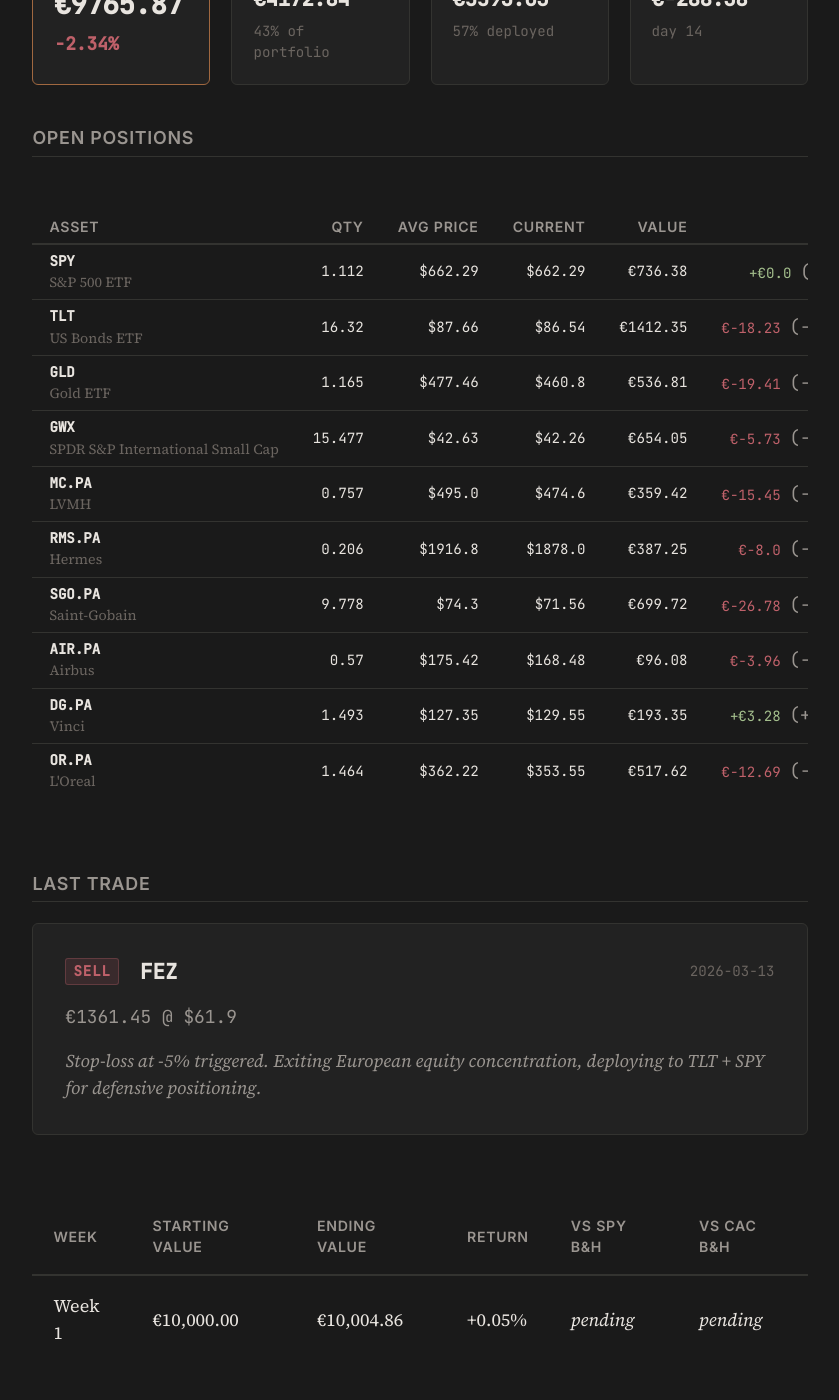
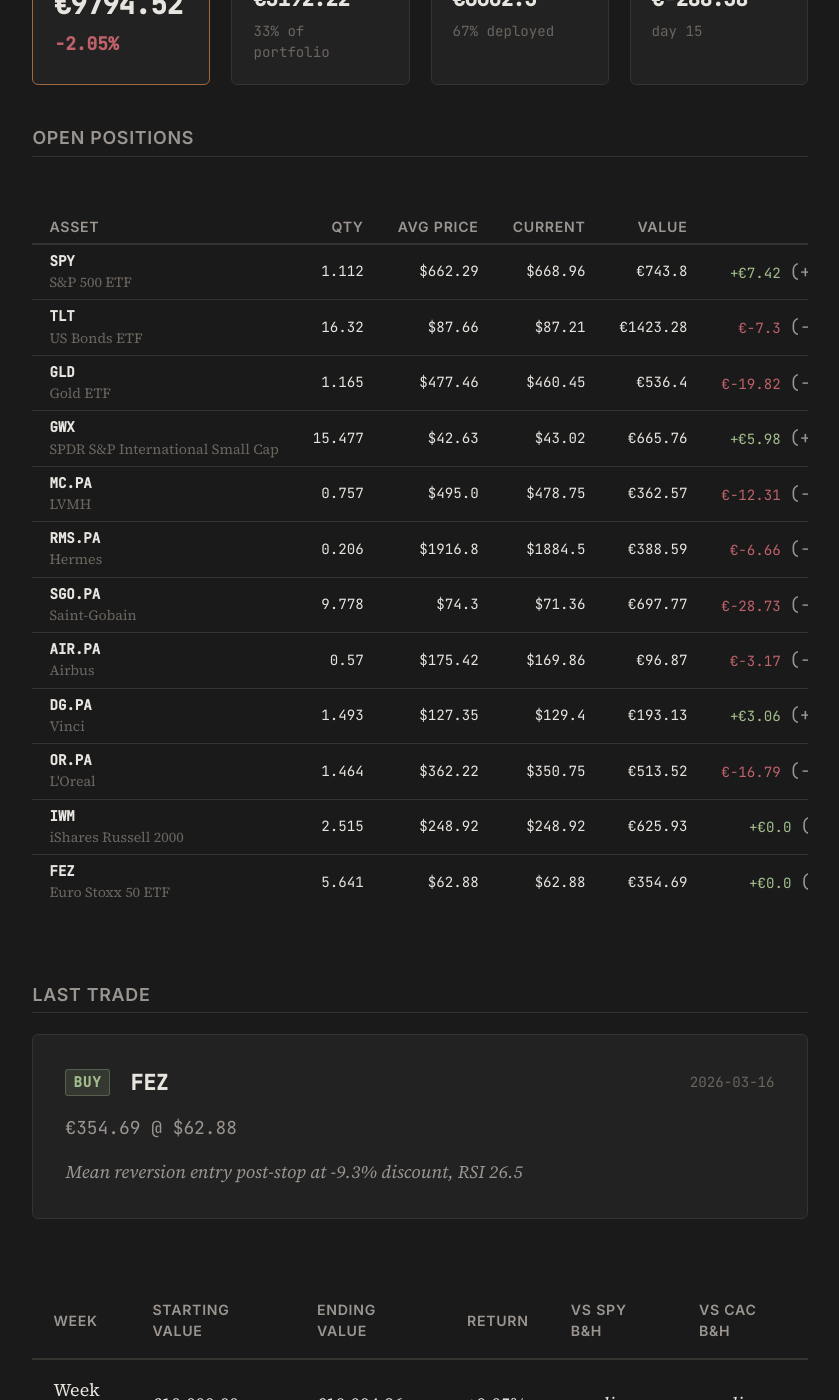
Before and after one commit to Alm0stSurely/alm0stsurely.github.io, a Jekyll site: the page built from trading.md, in a window 1280 px wide and 1400 px high, scrolled down 1234 px. Shown: the whole window, without its empty margins (220-1059 px from the left). Built offline with Jekyll 4.4.1, drawn with Linux system fonts in a browser that asks for light colours; some of the changed text lies outside the part shown.

Commit message:
data: portfolio update 2026-03-16
- Post-daily run update
- New positions: IWM (€625.93), FEZ (€354.69)
- Cash: 32.6% (€3,192.22)
- Total value: €9,794.52 (-2.05% YTD)
- 12 positions total

```diff
--- a/_data/portfolio.json
+++ b/_data/portfolio.json
@@ -1,76 +1,76 @@
 {
-  "last_updated": "2026-03-16T08:30:00",
+  "last_updated": "2026-03-16T21:06:33",
   "starting_capital": 10000.00,
-  "cash": 4172.84,
-  "total_value": 9765.87,
-  "total_return_pct": -2.34,
+  "cash": 3192.22,
+  "total_value": 9794.52,
+  "total_return_pct": -2.05,
   "total_realized_pnl": -288.38,
-  "days_active": 14,
+  "days_active": 15,
   "positions": [
     {
       "ticker": "SPY",
       "name": "S&P 500 ETF",
       "quantity": 1.112,
       "avg_price": 662.29,
-      "current_price": 662.29,
-      "market_value": 736.38,
-      "pnl": 0.00,
-      "pnl_pct": 0.00,
-      "allocation_pct": 7.54
+      "current_price": 668.96,
+      "market_value": 743.80,
+      "pnl": 7.42,
+      "pnl_pct": 1.01,
+      "allocation_pct": 7.59
     },
     {
       "ticker": "TLT",
       "name": "US Bonds ETF",
       "quantity": 16.320,
       "avg_price": 87.66,
-      "current_price": 86.54,
-      "market_value": 1412.35,
-      "pnl": -18.23,
-      "pnl_pct": -1.27,
-      "allocation_pct": 14.46
+      "current_price": 87.21,
+      "market_value": 1423.28,
+      "pnl": -7.30,
+      "pnl_pct": -0.51,
+      "allocation_pct": 14.53
     },
     {
       "ticker": "GLD",
       "name": "Gold ETF",
       "quantity": 1.165,
       "avg_price": 477.46,
-      "current_price": 460.80,
-      "market_value": 536.81,
-      "pnl": -19.41,
-      "pnl_pct": -3.49,
-      "allocation_pct": 5.50
+      "current_price": 460.45,
+      "market_value": 536.40,
+      "pnl": -19.82,
+      "pnl_pct": -3.56,
+      "allocation_pct": 5.48
     },
     {
       "ticker": "GWX",
       "name": "SPDR S&P International Small Cap",
       "quantity": 15.477,
       "avg_price": 42.63,
-      "current_price": 42.26,
-      "market_value": 654.05,
-      "pnl": -5.73,
-      "pnl_pct": -0.87,
-      "allocation_pct": 6.70
+      "current_price": 43.02,
+      "market_value": 665.76,
+      "pnl": 5.98,
+      "pnl_pct": 0.91,
+      "allocation_pct": 6.80
     },
     {
       "ticker": "MC.PA",
       "name": "LVMH",
       "quantity": 0.757,
       "avg_price": 495.00,
-      "current_price": 474.60,
-      "market_value": 359.42,
-      "pnl": -15.45,
-      "pnl_pct": -4.12,
-      "allocation_pct": 3.68
+      "current_price": 478.75,
+      "market_value": 362.57,
+      "pnl": -12.31,
+      "pnl_pct": -3.28,
+      "allocation_pct": 3.70
     },
     {
       "ticker": "RMS.PA",
       "name": "Hermes",
       "quantity": 0.206,
       "avg_price": 1916.80,
-      "current_price": 1878.00,
-      "market_value": 387.25,
-      "pnl": -8.00,
-      "pnl_pct": -2.02,
+      "current_price": 1884.50,
+      "market_value": 388.59,
+      "pnl": -6.66,
+      "pnl_pct": -1.69,
       "allocation_pct": 3.97
     },
     {
@@ -78,52 +78,74 @@
       "name": "Saint-Gobain",
       "quantity": 9.778,
       "avg_price": 74.30,
-      "current_price": 71.56,
-      "market_value": 699.72,
-      "pnl": -26.78,
-      "pnl_pct": -3.69,
-      "allocation_pct": 7.17
+      "current_price": 71.36,
+      "market_value": 697.77,
+      "pnl": -28.73,
+      "pnl_pct": -3.96,
+      "allocation_pct": 7.12
     },
     {
       "ticker": "AIR.PA",
       "name": "Airbus",
       "quantity": 0.570,
       "avg_price": 175.42,
-      "current_price": 168.48,
-      "market_value": 96.08,
-      "pnl": -3.96,
-      "pnl_pct": -3.96,
-      "allocation_pct": 0.98
+      "current_price": 169.86,
+      "market_value": 96.87,
+      "pnl": -3.17,
+      "pnl_pct": -3.17,
+      "allocation_pct": 0.99
     },
     {
       "ticker": "DG.PA",
       "name": "Vinci",
       "quantity": 1.493,
       "avg_price": 127.35,
-      "current_price": 129.55,
-      "market_value": 193.35,
-      "pnl": 3.28,
-      "pnl_pct": 1.73,
-      "allocation_pct": 1.98
+      "current_price": 129.40,
+      "market_value": 193.13,
+      "pnl": 3.06,
+      "pnl_pct": 1.61,
+      "allocation_pct": 1.97
     },
     {
       "ticker": "OR.PA",
       "name": "L'Oreal",
       "quantity": 1.464,
       "avg_price": 362.22,
-      "current_price": 353.55,
-      "market_value": 517.62,
-      "pnl": -12.69,
-      "pnl_pct": -2.39,
-      "allocation_pct": 5.30
+      "current_price": 350.75,
+      "market_value": 513.52,
+      "pnl": -16.79,
+      "pnl_pct": -3.17,
+      "allocation_pct": 5.24
+    },
+    {
+      "ticker": "IWM",
+      "name": "iShares Russell 2000",
+      "quantity": 2.515,
+      "avg_price": 248.92,
+      "current_price": 248.92,
+      "market_value": 625.93,
+      "pnl": 0.00,
+      "pnl_pct": 0.00,
+      "allocation_pct": 6.39
+    },
+    {
+      "ticker": "FEZ",
+      "name": "Euro Stoxx 50 ETF",
+      "quantity": 5.641,
+      "avg_price": 62.88,
+      "current_price": 62.88,
+      "market_value": 354.69,
+      "pnl": 0.00,
+      "pnl_pct": 0.00,
+      "allocation_pct": 3.62
     }
   ],
   "last_trade": {
-    "date": "2026-03-13",
+    "date": "2026-03-16",
     "ticker": "FEZ",
-    "action": "sell",
-    "price": 61.90,
-    "amount": 1361.45,
-    "reasoning": "Stop-loss at -5% triggered. Exiting European equity concentration, deploying to TLT + SPY for defensive positioning."
+    "action": "buy",
+    "price": 62.88,
+    "amount": 354.69,
+    "reasoning": "Mean reversion entry post-stop at -9.3% discount, RSI 26.5"
   }
 }
```
